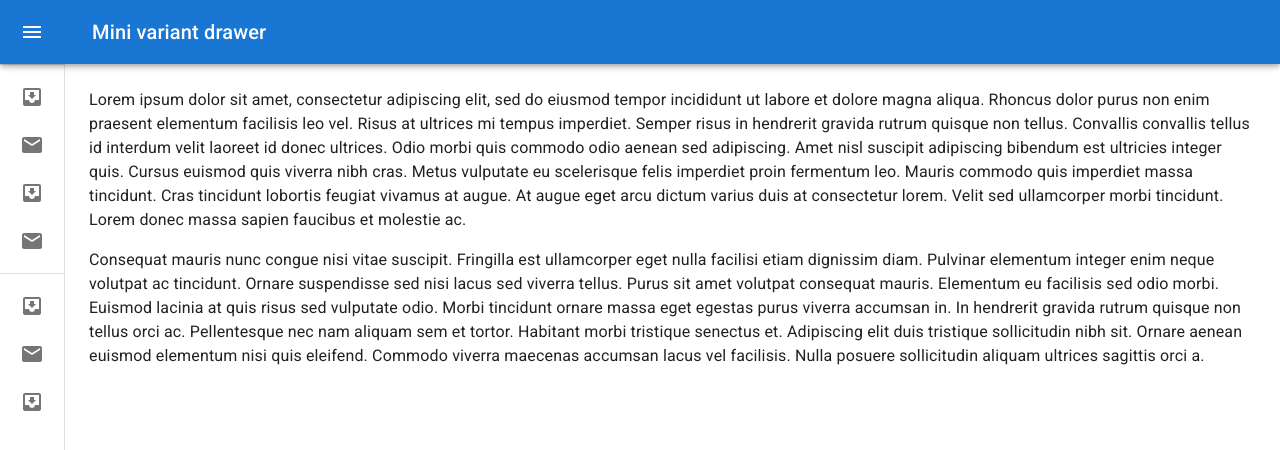
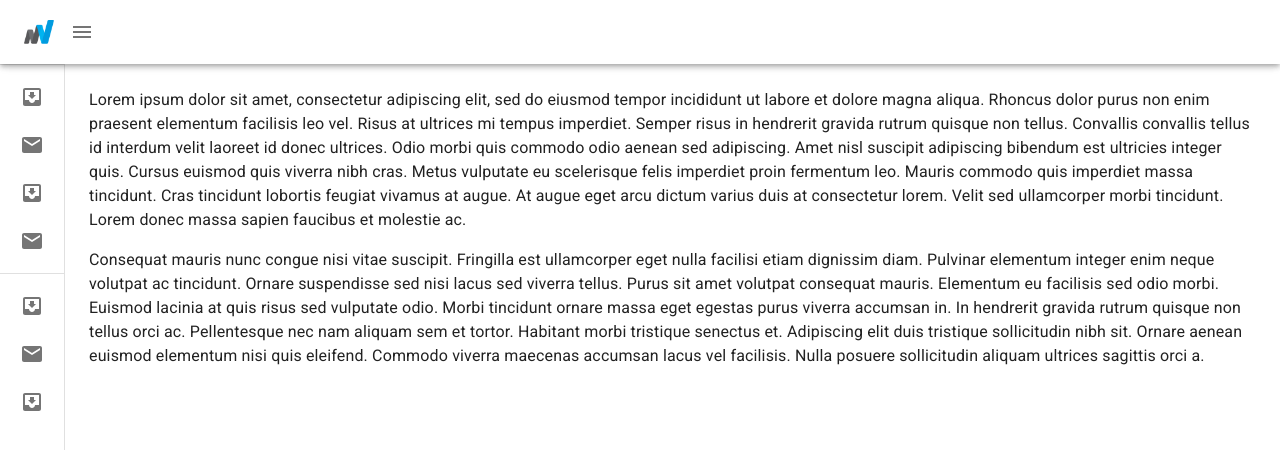
Before and after one commit to makevalue-tech/poc-mkv-header, a React (Vite) app: page / in a window 1280 px wide. Shown: the top 450 px of the page. Built offline with nearby package versions, Linux system fonts and the light colour scheme.

Commit message:
adaptive layout

```diff
--- a/src/components/Sidebar/MuiSidebar.tsx
+++ b/src/components/Sidebar/MuiSidebar.tsx
@@ -1,51 +1,52 @@
-import * as React from 'react';
-import { styled, useTheme, Theme, CSSObject } from '@mui/material/styles';
-import Box from '@mui/material/Box';
-import MuiDrawer from '@mui/material/Drawer';
-import MuiAppBar, { AppBarProps as MuiAppBarProps } from '@mui/material/AppBar';
-import Toolbar from '@mui/material/Toolbar';
-import List from '@mui/material/List';
-import CssBaseline from '@mui/material/CssBaseline';
-import Typography from '@mui/material/Typography';
-import Divider from '@mui/material/Divider';
-import IconButton from '@mui/material/IconButton';
-import MenuIcon from '@mui/icons-material/Menu';
-import ChevronLeftIcon from '@mui/icons-material/ChevronLeft';
-import ChevronRightIcon from '@mui/icons-material/ChevronRight';
-import ListItem from '@mui/material/ListItem';
-import ListItemButton from '@mui/material/ListItemButton';
-import ListItemIcon from '@mui/material/ListItemIcon';
-import ListItemText from '@mui/material/ListItemText';
-import InboxIcon from '@mui/icons-material/MoveToInbox';
-import MailIcon from '@mui/icons-material/Mail';
+import * as React from "react";
+import { styled, useTheme, Theme, CSSObject } from "@mui/material/styles";
+import Box from "@mui/material/Box";
+import MuiDrawer from "@mui/material/Drawer";
+import MuiAppBar, { AppBarProps as MuiAppBarProps } from "@mui/material/AppBar";
+import Toolbar from "@mui/material/Toolbar";
+import List from "@mui/material/List";
+import CssBaseline from "@mui/material/CssBaseline";
+import Typography from "@mui/material/Typography";
+import Divider from "@mui/material/Divider";
+import IconButton from "@mui/material/IconButton";
+import MenuIcon from "@mui/icons-material/Menu";
+import ChevronLeftIcon from "@mui/icons-material/ChevronLeft";
+import ChevronRightIcon from "@mui/icons-material/ChevronRight";
+import ListItem from "@mui/material/ListItem";
+import ListItemButton from "@mui/material/ListItemButton";
+import ListItemIcon from "@mui/material/ListItemIcon";
+import ListItemText from "@mui/material/ListItemText";
+import InboxIcon from "@mui/icons-material/MoveToInbox";
+import MailIcon from "@mui/icons-material/Mail";
+import MakeLogo from "../../../public/logo-100px.png";
 
 const drawerWidth = 240;
 
 const openedMixin = (theme: Theme): CSSObject => ({
   width: drawerWidth,
-  transition: theme.transitions.create('width', {
+  transition: theme.transitions.create("width", {
     easing: theme.transitions.easing.sharp,
     duration: theme.transitions.duration.enteringScreen,
   }),
-  overflowX: 'hidden',
+  overflowX: "hidden",
 });
 
 const closedMixin = (theme: Theme): CSSObject => ({
-  transition: theme.transitions.create('width', {
+  transition: theme.transitions.create("width", {
     easing: theme.transitions.easing.sharp,
     duration: theme.transitions.duration.leavingScreen,
   }),
-  overflowX: 'hidden',
+  overflowX: "hidden",
   width: `calc(${theme.spacing(7)} + 1px)`,
-  [theme.breakpoints.up('sm')]: {
+  [theme.breakpoints.up("sm")]: {
     width: `calc(${theme.spacing(8)} + 1px)`,
   },
 });
 
-const DrawerHeader = styled('div')(({ theme }) => ({
-  display: 'flex',
-  alignItems: 'center',
-  justifyContent: 'flex-end',
+const DrawerHeader = styled("div")(({ theme }) => ({
+  display: "flex",
+  alignItems: "center",
+  justifyContent: "flex-end",
   padding: theme.spacing(0, 1),
   // necessary for content to be below app bar
   ...theme.mixins.toolbar,
@@ -56,39 +57,39 @@
 }
 
 const AppBar = styled(MuiAppBar, {
-  shouldForwardProp: (prop) => prop !== 'open',
+  shouldForwardProp: (prop) => prop !== "open",
 })<AppBarProps>(({ theme, open }) => ({
   zIndex: theme.zIndex.drawer + 1,
-  transition: theme.transitions.create(['width', 'margin'], {
+  transition: theme.transitions.create(["width", "margin"], {
     easing: theme.transitions.easing.sharp,
     duration: theme.transitions.duration.leavingScreen,
   }),
   ...(open && {
     marginLeft: drawerWidth,
     width: `calc(100% - ${drawerWidth}px)`,
-    transition: theme.transitions.create(['width', 'margin'], {
+    transition: theme.transitions.create(["width", "margin"], {
       easing: theme.transitions.easing.sharp,
       duration: theme.transitions.duration.enteringScreen,
     }),
   }),
 }));
 
-const Drawer = styled(MuiDrawer, { shouldForwardProp: (prop) => prop !== 'open' })(
-  ({ theme, open }) => ({
+const Drawer = styled(MuiDrawer, {
+  shouldForwardProp: (prop) => prop !== "open",
+})(({ theme, open }) => ({
   width: drawerWidth,
   flexShrink: 0,
-    whiteSpace: 'nowrap',
-    boxSizing: 'border-box',
+  whiteSpace: "nowrap",
+  boxSizing: "border-box",
   ...(open && {
     ...openedMixin(theme),
-      '& .MuiDrawer-paper': openedMixin(theme),
+    "& .MuiDrawer-paper": openedMixin(theme),
   }),
   ...(!open && {
     ...closedMixin(theme),
-      '& .MuiDrawer-paper': closedMixin(theme),
+    "& .MuiDrawer-paper": closedMixin(theme),
   }),
-  }),
-);
+}));
 
 export default function MuiSidebar() {
   const theme = useTheme();
@@ -103,49 +104,68 @@
   };
 
   return (
-    <Box sx={{ display: 'flex' }}>
+    <Box sx={{ display: "flex" }}>
       <CssBaseline />
       <AppBar position="fixed" open={open}>
-        <Toolbar>
+        <Toolbar className="bg-white">
+          {!open && (
+            <img
+              src={MakeLogo}
+              alt="logo makevalue"
+              className="mr-5"
+              width={30}
+            />
+          )}
+
           <IconButton
-            color="inherit"
+            color="default"
             aria-label="open drawer"
             onClick={handleDrawerOpen}
             edge="start"
             sx={{
-              marginRight: 5,
-              ...(open && { display: 'none' }),
+              marginRight: 2,
+              ...(open && { display: "none" }),
             }}
           >
             <MenuIcon />
           </IconButton>
-          <Typography variant="h6" noWrap component="div">
-            Mini variant drawer
-          </Typography>
         </Toolbar>
       </AppBar>
       <Drawer variant="permanent" open={open}>
         <DrawerHeader>
+          {open && (
+            <img
+              src={MakeLogo}
+              alt="logo makevalue"
+              className="mr-5"
+              width={30}
+            />
+          )}
+          <h1>Make Value</h1>
           <IconButton onClick={handleDrawerClose}>
-            {theme.direction === 'rtl' ? <ChevronRightIcon /> : <ChevronLeftIcon />}
+            {theme.direction === "rtl" ? (
+              <ChevronRightIcon />
+            ) : (
+              <ChevronLeftIcon />
+            )}
           </IconButton>
         </DrawerHeader>
         <Divider />
         <List>
-          {['Inbox', 'Starred', 'Send email', 'Drafts'].map((text, index) => (
-            <ListItem key={text} disablePadding sx={{ display: 'block' }}>
+          {["Inbox", "Starred", "Send email", "Drafts"].map((text, index) => (
+            <ListItem key={text} disablePadding sx={{ display: "block" }}>
               <ListItemButton
                 sx={{
                   minHeight: 48,
-                  justifyContent: open ? 'initial' : 'center',
+                  justifyContent: open ? "initial" : "center",
                   px: 2.5,
                 }}
               >
                 <ListItemIcon
                   sx={{
                     minWidth: 0,
-                    mr: open ? 3 : 'auto',
-                    justifyContent: 'center',
+                    mr: open ? 3 : "auto",
+                    justifyContent: "center",
                   }}
                 >
                   {index % 2 === 0 ? <InboxIcon /> : <MailIcon />}
@@ -157,20 +177,20 @@
         </List>
         <Divider />
         <List>
-          {['All mail', 'Trash', 'Spam'].map((text, index) => (
-            <ListItem key={text} disablePadding sx={{ display: 'block' }}>
+          {["All mail", "Trash", "Spam"].map((text, index) => (
+            <ListItem key={text} disablePadding sx={{ display: "block" }}>
               <ListItemButton
                 sx={{
                   minHeight: 48,
-                  justifyContent: open ? 'initial' : 'center',
+                  justifyContent: open ? "initial" : "center",
                   px: 2.5,
                 }}
               >
                 <ListItemIcon
                   sx={{
                     minWidth: 0,
-                    mr: open ? 3 : 'auto',
-                    justifyContent: 'center',
+                    mr: open ? 3 : "auto",
+                    justifyContent: "center",
                   }}
                 >
                   {index % 2 === 0 ? <InboxIcon /> : <MailIcon />}
@@ -184,29 +204,31 @@
       <Box component="main" sx={{ flexGrow: 1, p: 3 }}>
         <DrawerHeader />
         <Typography paragraph>
-          Lorem ipsum dolor sit amet, consectetur adipiscing elit, sed do eiusmod
-          tempor incididunt ut labore et dolore magna aliqua. Rhoncus dolor purus non
-          enim praesent elementum facilisis leo vel. Risus at ultrices mi tempus
-          imperdiet. Semper risus in hendrerit gravida rutrum quisque non tellus.
-          Convallis convallis tellus id interdum velit laoreet id donec ultrices.
-          Odio morbi quis commodo odio aenean sed adipiscing. Amet nisl suscipit
-          adipiscing bibendum est ultricies integer quis. Cursus euismod quis viverra
-          nibh cras. Metus vulputate eu scelerisque felis imperdiet proin fermentum
-          leo. Mauris commodo quis imperdiet massa tincidunt. Cras tincidunt lobortis
-          feugiat vivamus at augue. At augue eget arcu dictum varius duis at
-          consectetur lorem. Velit sed ullamcorper morbi tincidunt. Lorem donec massa
-          sapien faucibus et molestie ac.
+          Lorem ipsum dolor sit amet, consectetur adipiscing elit, sed do
+          eiusmod tempor incididunt ut labore et dolore magna aliqua. Rhoncus
+          dolor purus non enim praesent elementum facilisis leo vel. Risus at
+          ultrices mi tempus imperdiet. Semper risus in hendrerit gravida rutrum
+          quisque non tellus. Convallis convallis tellus id interdum velit
+          laoreet id donec ultrices. Odio morbi quis commodo odio aenean sed
+          adipiscing. Amet nisl suscipit adipiscing bibendum est ultricies
+          integer quis. Cursus euismod quis viverra nibh cras. Metus vulputate
+          eu scelerisque felis imperdiet proin fermentum leo. Mauris commodo
+          quis imperdiet massa tincidunt. Cras tincidunt lobortis feugiat
+          vivamus at augue. At augue eget arcu dictum varius duis at consectetur
+          lorem. Velit sed ullamcorper morbi tincidunt. Lorem donec massa sapien
+          faucibus et molestie ac.
         </Typography>
         <Typography paragraph>
-          Consequat mauris nunc congue nisi vitae suscipit. Fringilla est ullamcorper
-          eget nulla facilisi etiam dignissim diam. Pulvinar elementum integer enim
-          neque volutpat ac tincidunt. Ornare suspendisse sed nisi lacus sed viverra
-          tellus. Purus sit amet volutpat consequat mauris. Elementum eu facilisis
-          sed odio morbi. Euismod lacinia at quis risus sed vulputate odio. Morbi
-          tincidunt ornare massa eget egestas purus viverra accumsan in. In hendrerit
-          gravida rutrum quisque non tellus orci ac. Pellentesque nec nam aliquam sem
-          et tortor. Habitant morbi tristique senectus et. Adipiscing elit duis
-          tristique sollicitudin nibh sit. Ornare aenean euismod elementum nisi quis
+          Consequat mauris nunc congue nisi vitae suscipit. Fringilla est
+          ullamcorper eget nulla facilisi etiam dignissim diam. Pulvinar
+          elementum integer enim neque volutpat ac tincidunt. Ornare suspendisse
+          sed nisi lacus sed viverra tellus. Purus sit amet volutpat consequat
+          mauris. Elementum eu facilisis sed odio morbi. Euismod lacinia at quis
+          risus sed vulputate odio. Morbi tincidunt ornare massa eget egestas
+          purus viverra accumsan in. In hendrerit gravida rutrum quisque non
+          tellus orci ac. Pellentesque nec nam aliquam sem et tortor. Habitant
+          morbi tristique senectus et. Adipiscing elit duis tristique
+          sollicitudin nibh sit. Ornare aenean euismod elementum nisi quis
           eleifend. Commodo viverra maecenas accumsan lacus vel facilisis. Nulla
           posuere sollicitudin aliquam ultrices sagittis orci a.
         </Typography>
```
Also changed, not shown: public/logo-100px.png (added). Lines whose indentation alone changed are shown as unchanged.
